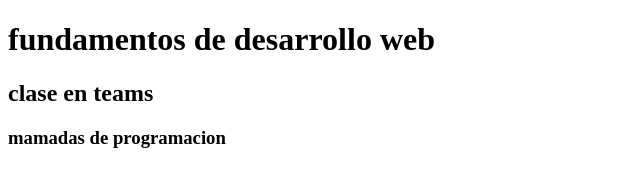
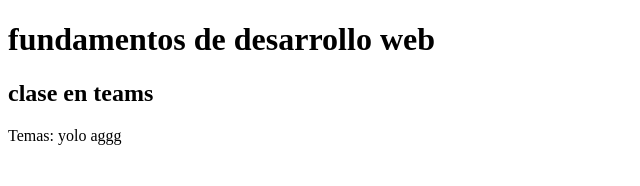
Before and after one commit to AlderPortillo/website52, a plain HTML site: page index.html in a window 1280 px wide. Shown: the whole page, without its empty margins (0-640 px from the left). Drawn offline with Linux system fonts and the light colour scheme.

Commit message:
agrege mas cosas

```diff
--- a/index.html
+++ b/index.html
@@ -9,7 +9,7 @@
 <body>
     <h1>fundamentos de desarrollo web</h1>
     <h2>clase en teams</h2>
-    <h3>mamadas de programacion</h3>
+    <p>Temas: yolo aggg</p>
 
 </body>
 </html>
```
